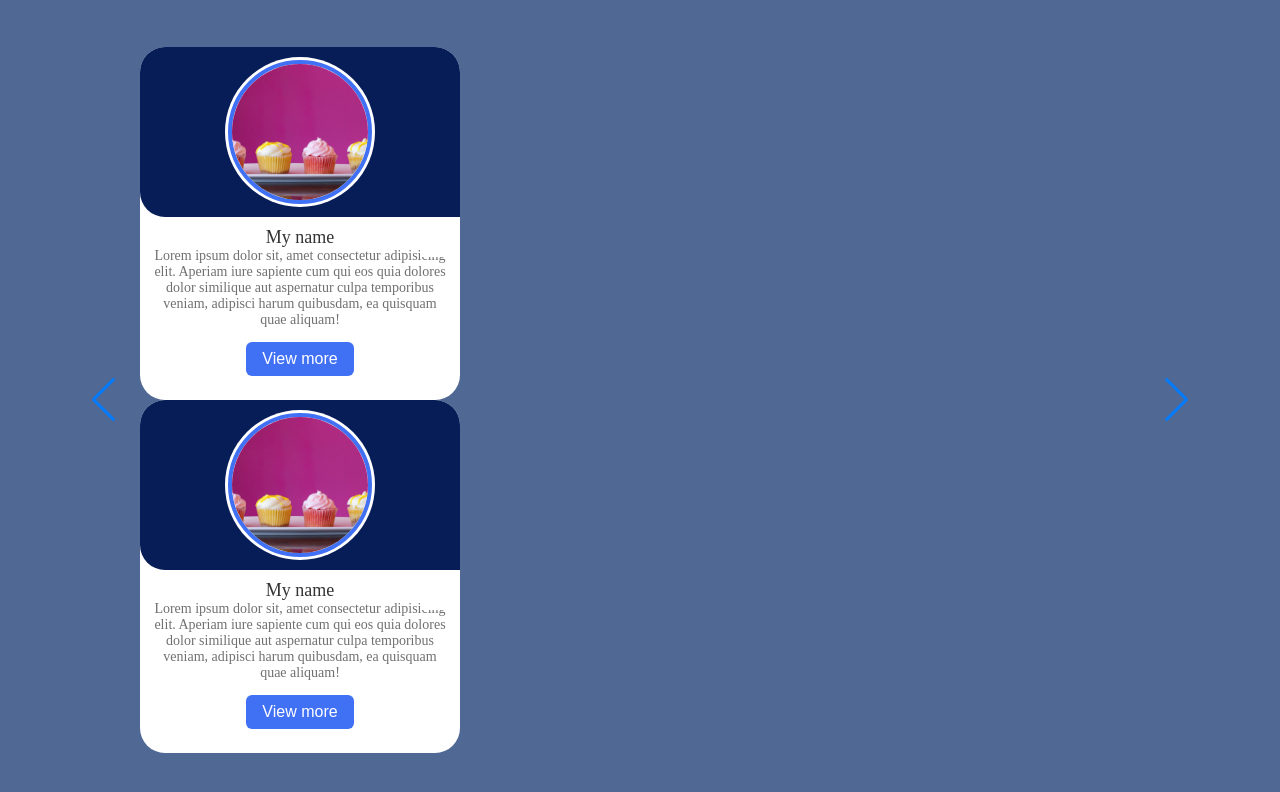
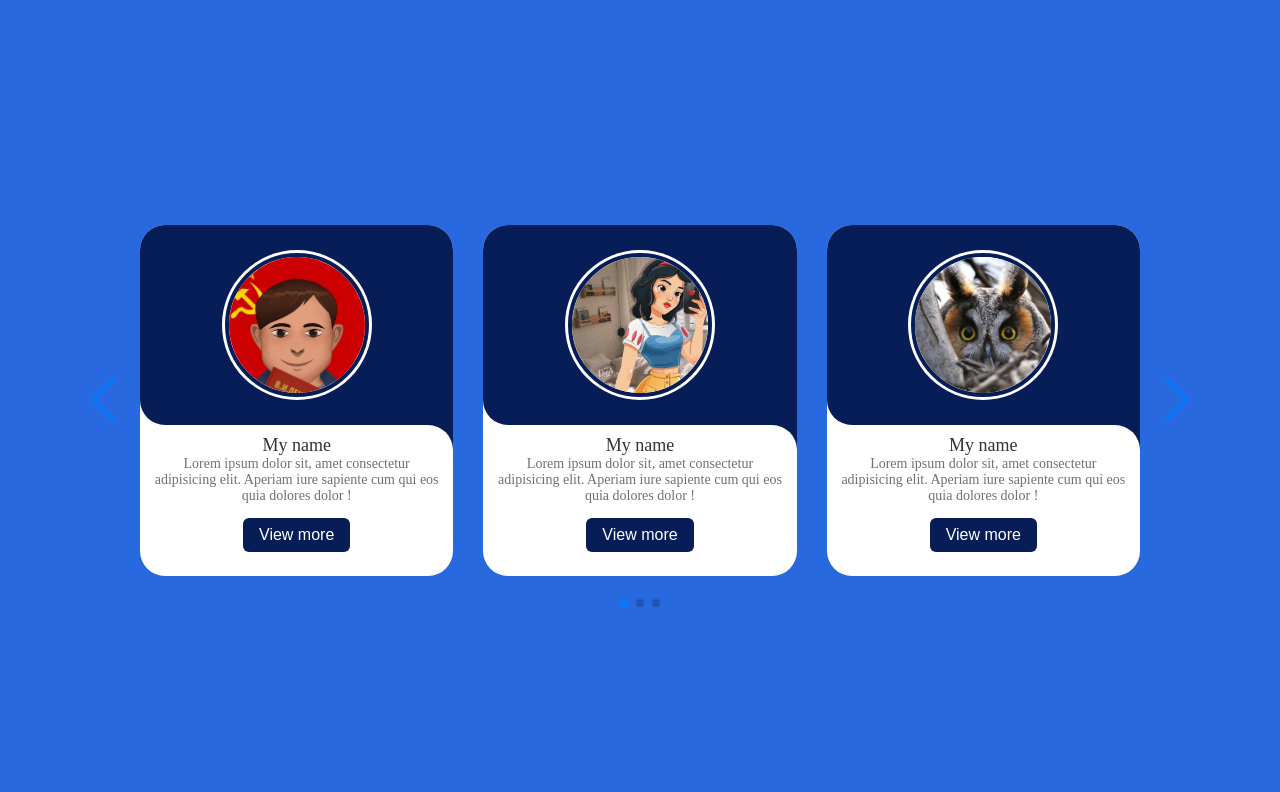
Before and after one commit to ominchikova/slider2, a plain HTML site: page index.html in a window 1280 px wide. Drawn offline with Linux system fonts and the light colour scheme; a web font is replaced by a local one.

Commit message:
endSlide

```diff
--- a/index.html
+++ b/index.html
@@ -5,7 +5,7 @@
     <meta http-equiv="X-UA-Compatible" content="IE=edge">
     <meta name="viewport" content="width=device-width, initial-scale=1.0">
     <link rel="stylesheet" href="style.css">
-    <link rel="stylesheet" href="/swiper-bundle.min.css">
+    <link rel="stylesheet" href="swiper-bundle.min.css">
     <title>Document</title>
 
 </head>
@@ -13,37 +13,101 @@
    <div class="slider swiper">
        <div class="slider__content">
            <div class="slider__line swiper-wrapper">
-               <div class="slider__card card swiper-s">
+               <div class="slider__card card swiper-slide">
                    <div class="card__img--content">
 <span class="overlay"></span>
+
 <div class="card__image--block">
-    <img src="/image/image/C76iBuEVwAEKEfk.jpg" alt="" class="card__image">
+    <img src="./image/1551511820_23.jpg" alt="avatar" class="card__image">
                      </div>
                    </div>
 
                    <div class="card__content">
                     <h2 class="card__name">My name</h2>
-                        <p class="card__discriptions">Lorem ipsum dolor sit, amet consectetur adipisicing elit. Aperiam iure sapiente cum qui eos quia dolores dolor similique aut aspernatur culpa temporibus veniam, adipisci
-                            harum quibusdam, ea quisquam quae aliquam!</p>
+                        <p class="card__discriptions">Lorem ipsum dolor sit, amet consectetur adipisicing elit. Aperiam iure sapiente cum qui eos quia dolores dolor !</p>
                             <button  class = "card__button">View more</button>
                    </div>
 
                </div>
-
-           </div>
-           <div class="slider__card card">
+               <div class="slider__card card swiper-slide">
                   <div class="card__img--content">
 <span class="overlay"></span>
 <div class="card__image--block">
-    <img src="/image/image/C76iBuEVwAEKEfk.jpg" alt="" class="card__image">
+   <img src="./image/1551511845_24.jpg" alt="avatar" class="card__image">
 </div>
                   </div>
 
                   <div class="card__content">
                    <h2 class="card__name">My name</h2>
-                        <p class="card__discriptions">Lorem ipsum dolor sit, amet consectetur adipisicing elit. Aperiam iure sapiente cum qui eos quia dolores dolor similique aut aspernatur culpa temporibus veniam, adipisci
-                            harum quibusdam, ea quisquam quae aliquam!</p>
+                       <p class="card__discriptions">Lorem ipsum dolor sit, amet consectetur adipisicing elit. Aperiam iure sapiente cum qui eos quia dolores dolor !</p>
                            <button  class = "card__button">View more</button>
+                  </div>
+           </div>
+           <div class="slider__card card swiper-slide">
+            <div class="card__img--content">
+<span class="overlay"></span>
+<div class="card__image--block">
+<img src="./image/1551511849_35.jpg" alt="avatar" class="card__image">
+</div>
+            </div>
+
+            <div class="card__content">
+             <h2 class="card__name">My name</h2>
+                 <p class="card__discriptions">Lorem ipsum dolor sit, amet consectetur adipisicing elit. Aperiam iure sapiente cum qui eos quia dolores dolor !</p>
+                     <button  class = "card__button">View more</button>
+            </div>
+     </div><div class="slider__card card swiper-slide">
+      <div class="card__img--content">
+<span class="overlay"></span>
+<div class="card__image--block">
+<img src="./image/1551511851_21.jpg" alt="avatar" class="card__image">
+</div>
+      </div>
+
+      <div class="card__content">
+       <h2 class="card__name">My name</h2>
+           <p class="card__discriptions">Lorem ipsum dolor sit, amet consectetur adipisicing elit. Aperiam iure sapiente cum qui eos quia dolores dolor !</p>
+               <button  class = "card__button">View more</button>
+      </div>
+</div><div class="slider__card card swiper-slide">
+   <div class="card__img--content">
+<span class="overlay"></span>
+<div class="card__image--block">
+<img src="./image/1551511868_36.jpg" alt="avatar" class="card__image">
+</div>
+   </div>
+
+   <div class="card__content">
+    <h2 class="card__name">My name</h2>
+        <p class="card__discriptions">Lorem ipsum dolor sit, amet consectetur adipisicing elit. Aperiam iure sapiente cum qui eos quia dolores dolor !</p>
+            <button  class = "card__button">View more</button>
+   </div>
+</div><div class="slider__card card swiper-slide">
+   <div class="card__img--content">
+<span class="overlay"></span>
+<div class="card__image--block">
+<img src="./image/1551511867_41.jpg" alt="avatar" class="card__image">
+</div>
+   </div>
+
+   <div class="card__content">
+    <h2 class="card__name">My name</h2>
+        <p class="card__discriptions">Lorem ipsum dolor sit, amet consectetur adipisicing elit. Aperiam iure sapiente cum qui eos quia dolores dolor !</p>
+            <button  class = "card__button">View more</button>
+   </div>
+</div><div class="slider__card card swiper-slide">
+   <div class="card__img--content">
+<span class="overlay"></span>
+<div class="card__image--block">
+<img src="./image/1551511862_48.jpg" alt="avatar" class="card__image">
+</div>
+   </div>
+
+   <div class="card__content">
+    <h2 class="card__name">My name</h2>
+        <p class="card__discriptions">Lorem ipsum dolor sit, amet consectetur adipisicing elit. Aperiam iure sapiente cum qui eos quia dolores dolor !</p>
+            <button  class = "card__button">View more</button>
+   </div>
 </div>
 
                </div>
--- a/script.js
+++ b/script.js
@@ -1,4 +1,4 @@
-let swiper = new Swiper(".slider swiper", {
+let swiper = new Swiper(".slider__content", {
   slidesPerView: 3,
   spaceBetween: 30,
   slidesPerGroup: 3,
--- a/style.css
+++ b/style.css
@@ -11,7 +11,7 @@ body{
     display: flex;
     align-items: center;
     justify-content: center;
-    background: rgb(80, 104, 148);
+    background: rgb(41, 105, 224);
 }
 img{
     height: 200px;
@@ -30,15 +30,13 @@ img{
     overflow: hidden;
 
 }
-.slider__line {
-}
+
 .slider__card {
     width: 320px;
     background-color: #fff;
     border-radius: 25px;
 }
-.card {
-}
+
 .card__img--content,
 .card__content {
     display: flex;
@@ -49,6 +47,15 @@ img{
 .card__img--content{
     position: relative;
     row-gap: 5px;
+    padding: 25px 0;
+}
+.card__image--block {
+   position: relative;
+    height: 150px;
+    width: 150px;
+    border-radius: 50%;
+    background-color: #fff;
+    padding: 3px;
 }
 .overlay {
     position: absolute;
@@ -59,7 +66,7 @@ img{
     height: 100%;
     border-radius: 25px 25px 0 25px;
 }
-.overlay ::before,
+.overlay::before,
 .overlay::after{
     content:'';
     position: absolute;
@@ -74,20 +81,13 @@ img{
     border-radius: 0 25px 0 0;
     background-color: #fff;
 }
-.card__image--block {
-   position: relative;
-    height: 150px;
-    width: 150px;
-    border-radius: 50%;
-    background-color: #fff;
-    padding: 3px;
-}
+
 .card__image {
     height: 100%;
     width: 100%;
     border-radius: 50%;
     object-fit: cover;
-    border: 4px solid #4070f4;
+    border: 4px solid #071d58;
 }
 
 .card__name {
@@ -106,7 +106,7 @@ img{
     font-size: 16px;
     color:#fff;
     padding: 8px 16px;
-    background-color:#4070f4 ;
+    background-color:#071d58 ;
     border-radius: 6px;
     margin: 14px;
     cursor: pointer;
@@ -114,5 +114,34 @@ img{
 
 }
 .card__button:hover{
-    background-color:#265df2 ;
+    background-color:#a1a3a8 ;
 }
+.swiper-button-next {
+   right: 0;
+}
+.swiper-button-prev {
+   left: 0;
+}
+
+.swiper-navBtn::before,
+.swiper-navBtn::after {
+    font-size: 40px;
+}
+
+.swiper-pagination-bullet {
+    background-color: #071d58;
+    opacity: 1;
+}
+
+.swiper-pagination-bullet-active {
+    color:#071d58;
+}
+
+@media screen and (max-width: 768px) {
+    .slide-content {
+        margin: 0;
+    }
+    .swiper-navBtn {
+        display: none;
+    }
+}
--- a/style2.css
+++ /dev/null
@@ -1,118 +0,0 @@
-@import url('https://fonts.googleapis.com/css2?family=Noto+Sans+JP&display=swap');
-
-* {
-    margin: 0;
-    padding: 0;
-    box-sizing: border-box;
-    font-family: 'Noto Sans Japanese', sans-serif;
-}
-
-body {
-    min-height: 100vh;
-    display: flex;
-    align-items: center;
-    justify-content: center;
-    background-image: url(background.webp);
-}
-
-.slider{
-    max-width: 1120px;
-    width: 100%;
-    padding: 40px 0;
-
-}
-.slider__content {
-    margin: 0 40px;
-    padding: 45px 20px;
-    border-radius: 25px;
-    overflow: hidden;
-}
-.slider__card {
-    width: 320px;
-    background-color: aliceblue;
-    border-radius: 25px;
-}
-
-.card__img-content,
-.card__text-content {
-    display: flex;
-    flex-direction: column;
-    align-items: center;
-    padding: 10px 14px;
-}
-
-.card__img-content {
-    position: relative;
-    row-gap: 5px;
-    padding: 25px 0;
-}
-
-.card__image-block {
-    position: relative;
-    width: 150px;
-    height: 150px;
-    border-radius: 50%;
-    background-color: grey;
-    padding: 3px;
-}
-
-.overlay {
-    position: absolute;
-    left: 0;
-    top: 0;
-    height: 100%;
-    width: 100%;
-    background-color: #656a80;
-    border-radius: 25px 25px 0 25px;
-}
-.overlay::before,
-.overlay::after{
-    content: '';
-    position: absolute;
-    right: 0;
-    bottom: -40px;
-    width: 40px;
-    height: 40px;
-    background-color: #656a80;
-}
-
-.overlay::after{
-    border-radius: 0 25px 0 0;
-    background-color: aliceblue;
-}
-
-.card__image {
-    height: 100%;
-    width: 100%;
-    border-radius: 50%;
-    object-fit: cover;
-    border: 4px solid #656a80;
-
-}
-.card__name {
-    font-size: 18px;
-    font-weight: 500;
-    color: black;
-}
-
-.card__discription{
-    font-size: 14px;
-    color: black;
-    text-align: center;
-
-}
-
-.card__button{
-    border: none;
-    font-size: 16px;
-    color: aliceblue;
-    padding:  8px 16px;
-    background-color: #656a80;
-    border-radius: 6px;
-    margin: 14px;
-    cursor: pointer;
-    transition: all 0.3s ease;
-}
-.card__button:hover{
-    background-color: grey;
-}
```
Also changed, not shown: index2.html (deleted, +0 -107 lines), image/1551511820_23.jpg (added), image/1551511845_24.jpg (added), image/1551511849_35.jpg (added), image/1551511851_21.jpg (added), image/1551511862_48.jpg (added), image/1551511867_41.jpg (added), image/1551511868_36.jpg (added), swiper-bundle.min.css. Lines whose indentation alone changed are shown as unchanged.
